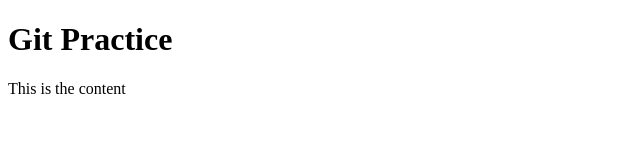
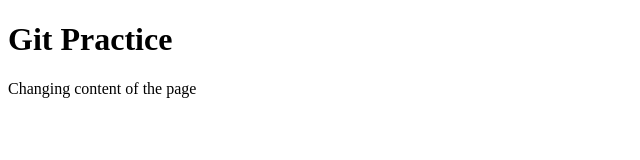
Before and after one commit to missliss71/dwgit, a plain HTML site: page index.html in a window 1280 px wide. Shown: the whole page, without its empty margins (0-640 px from the left). Drawn offline with Linux system fonts and the light colour scheme.

Commit message:
Added content

```diff
--- a/index.html
+++ b/index.html
@@ -8,6 +8,6 @@
 
 <body>
 	<h1>Git Practice</h1>
-	<p>This is the content</p>
+	<p>Changing content of the page</p>
 </body>
 </html>
```
